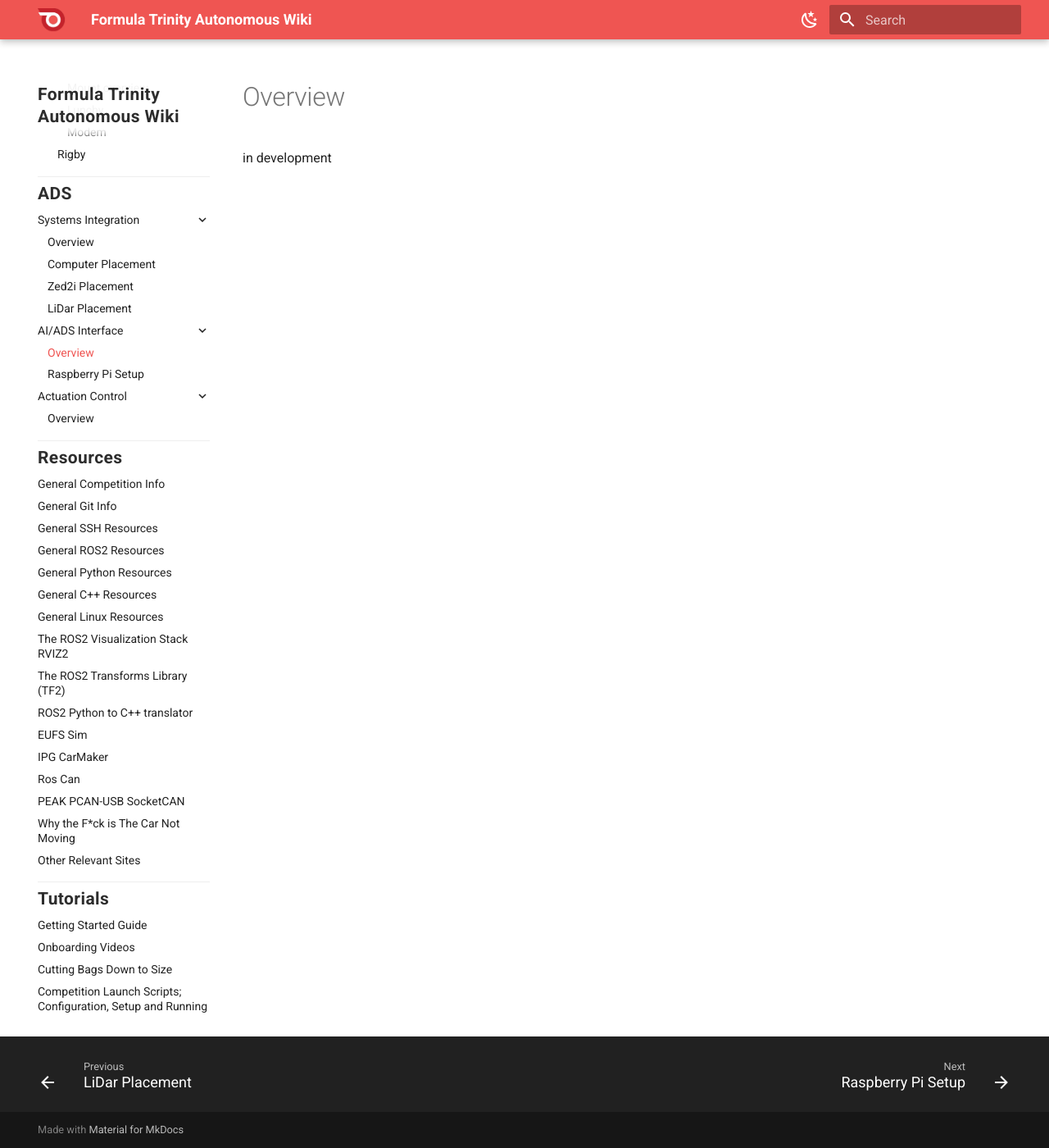
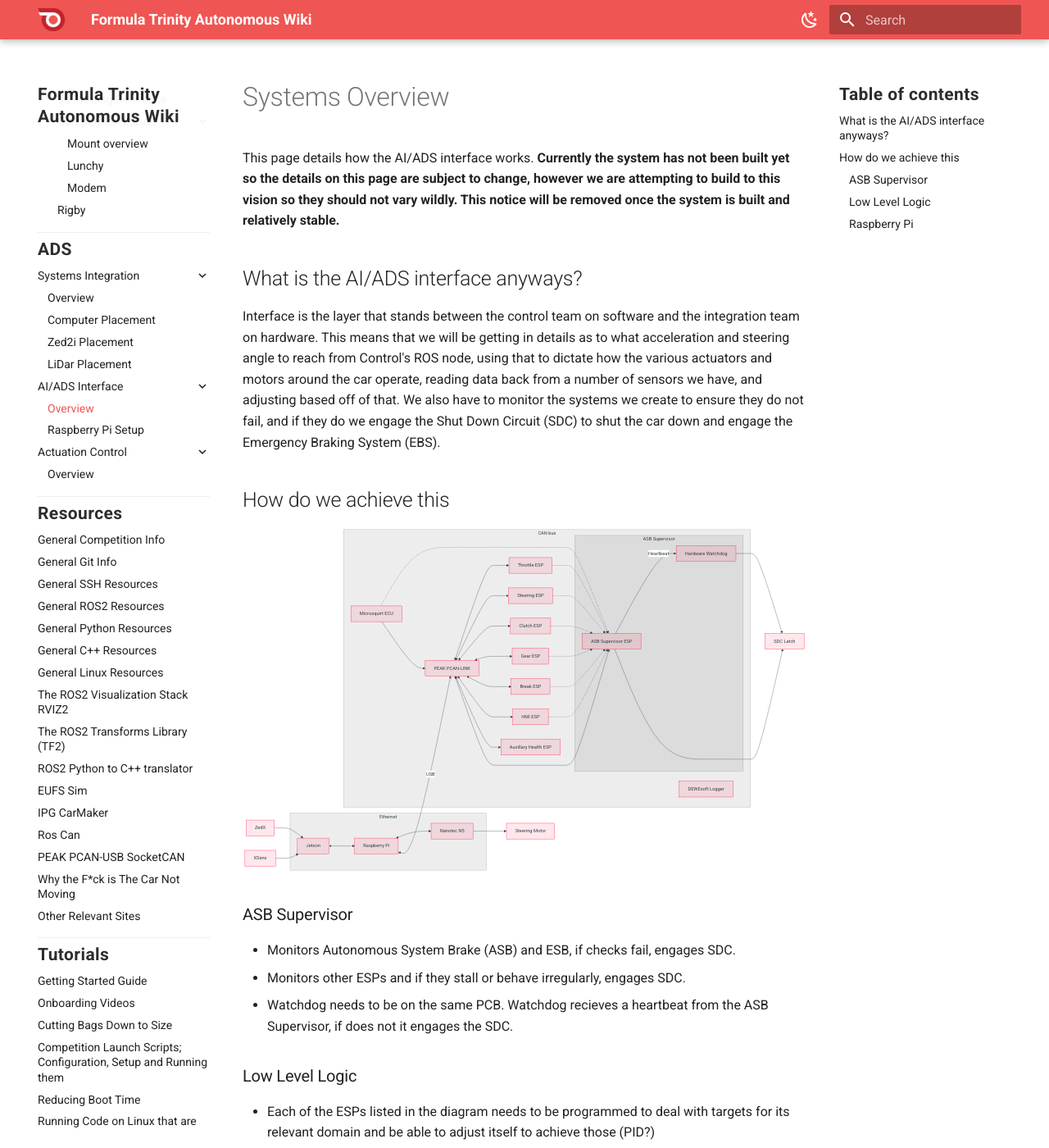
Before and after one commit to FT-Autonomous/ft_docs_2.0, an MkDocs documentation site: the page built from docs/ads/aiads_interface/overview.md, in a window 1280 px wide and 1400 px high. Shown: the whole window at 82% size. Built offline with MkDocs 1.6.1 and Material for MkDocs 9.7.7, drawn with Linux system fonts in a browser that asks for light colours; some of the changed text lies outside the part shown.

Commit message:
Adds interface system overview

````diff
--- a/docs/ads/aiads_interface/overview.md
+++ b/docs/ads/aiads_interface/overview.md
@@ -1 +1,77 @@
-in development
+# Systems Overview
+
+This page details how the AI/ADS interface works. **Currently the system has not been built yet so the details on this page are subject to change, however we are attempting to build to this vision so they should not vary wildly. This notice will be removed once the system is built and relatively stable.**
+
+## What is the AI/ADS interface anyways?
+
+Interface is the layer that stands between the control team on software and the integration team on hardware. This means that we will be getting in details as to what acceleration and steering angle to reach from Control's ROS node, using that to dictate how the various actuators and motors around the car operate, reading data back from a number of sensors we have, and adjusting based off of that. We also have to monitor the systems we create to ensure they do not fail, and if they do we engage the Shut Down Circuit (SDC) to shut the car down and engage the Emergency Braking System (EBS).
+
+## How do we achieve this
+
+```mermaid
+graph LR
+    subgraph Ethernet
+        JT["Jetson"]
+        PI["Raspberry Pi"]
+        NT["Nanotec N5"]
+        JT <--> PI
+        PI <--> NT
+    end
+    ZX["ZedX"]
+    XS["XSens"]
+    SM["Steering Motor"]
+    ZX --> JT
+    XS --> JT
+    NT --> SM
+    PI <-- USB --> PK
+    subgraph CAN bus
+        PK["PEAK PCAN-LINK"]
+        TE["Throttle ESP"]
+        SE["Steering ESP"]
+        CE["Clutch ESP"]
+        GE["Gear ESP"]
+        BE["Break ESP"]
+        HE["HMI ESP"]
+        AHE["Auxillary Health ESP"]
+        DS["DEWEsoft Logger"]
+        ME["Microsquirt ECU"]
+        subgraph ASB Supervisor
+            AS["ASB Supervisor ESP"]
+            HW["Hardware Watchdog"]
+            AS -- Heartbeat --> HW
+        end
+        TE .-> AS
+        SE .-> AS
+        CE .-> AS
+        GE .-> AS
+        BE .-> AS
+        HE .-> AS
+        ME .-> AS
+        PK <--> TE
+        PK <--> SE
+        PK <--> CE
+        PK <--> GE
+        PK <--> BE
+        PK <--> HE
+        PK <--> AHE
+        PK <--> AS
+        ME --> PK
+    end
+    SDC["SDC Latch"]
+    AS --> SDC
+    HW --> SDC
+```
+
+### ASB Supervisor
+  - Monitors Autonomous System Brake (ASB) and ESB, if checks fail, engages SDC.
+  - Monitors other ESPs and if they stall or behave irregularly, engages SDC.
+  - Watchdog needs to be on the same PCB. Watchdog recieves a heartbeat from the ASB Supervisor, if does not it engages the SDC.
+
+### Low Level Logic
+  - Each of the ESPs listed in the diagram needs to be programmed to deal with targets for its relevant domain and be able to adjust itself to achieve those (PID?)
+  - Each of the ESPs needs to be able to communicate over CAN bus a unified. This uses a 20AWG twisted pair as the wire, an Adafruit CAN Pal on each ESP32, the inbuilt TWAI controller driver using a prexisting [library](https://github.com/collin80/esp32_can). The twisted pair needs to be terminated with 120 omhs.
+
+### Raspberry Pi
+  - Is a ROS node that forwards on the instructions gotten from control's node via CAN using the PCAN LINK.
+  - Returns details such as actual wheel angle, speed, etc, up the chain by publishing it.
+  - Using [ros2nix](https://github.com/wentasah/ros2nix) would be nice to minimise issues relating to setting up multiple redundant devices and migrating from one to another.
````
